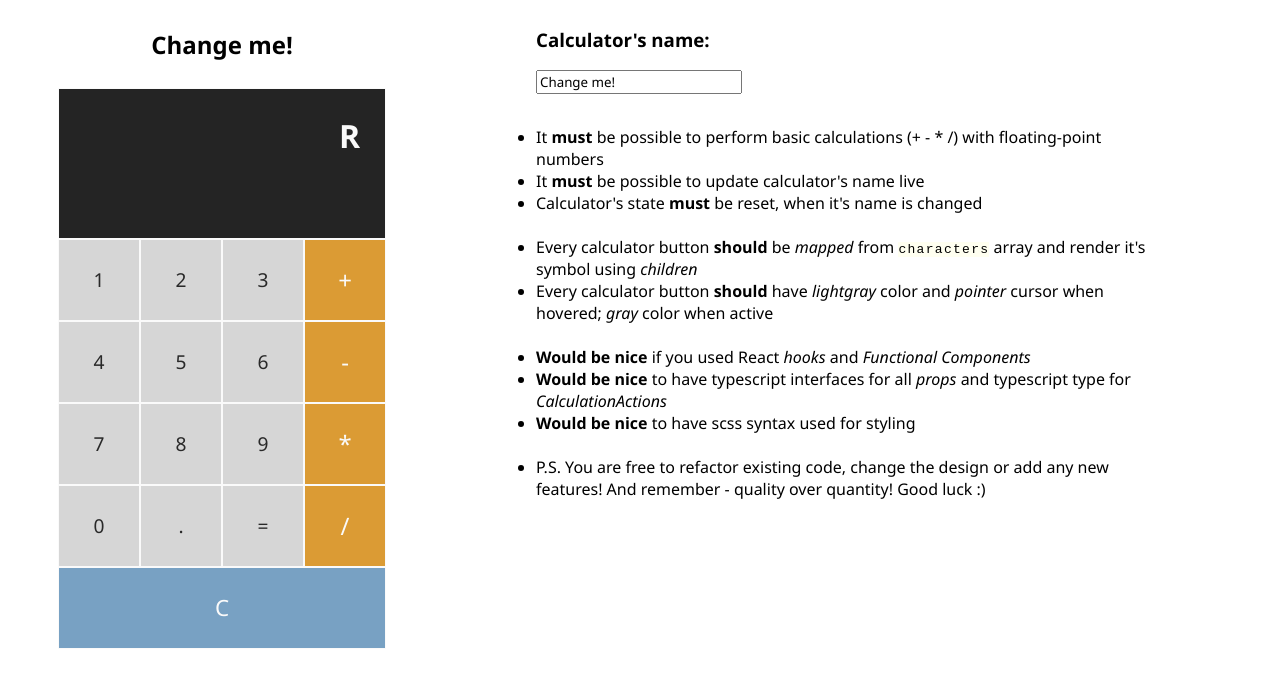
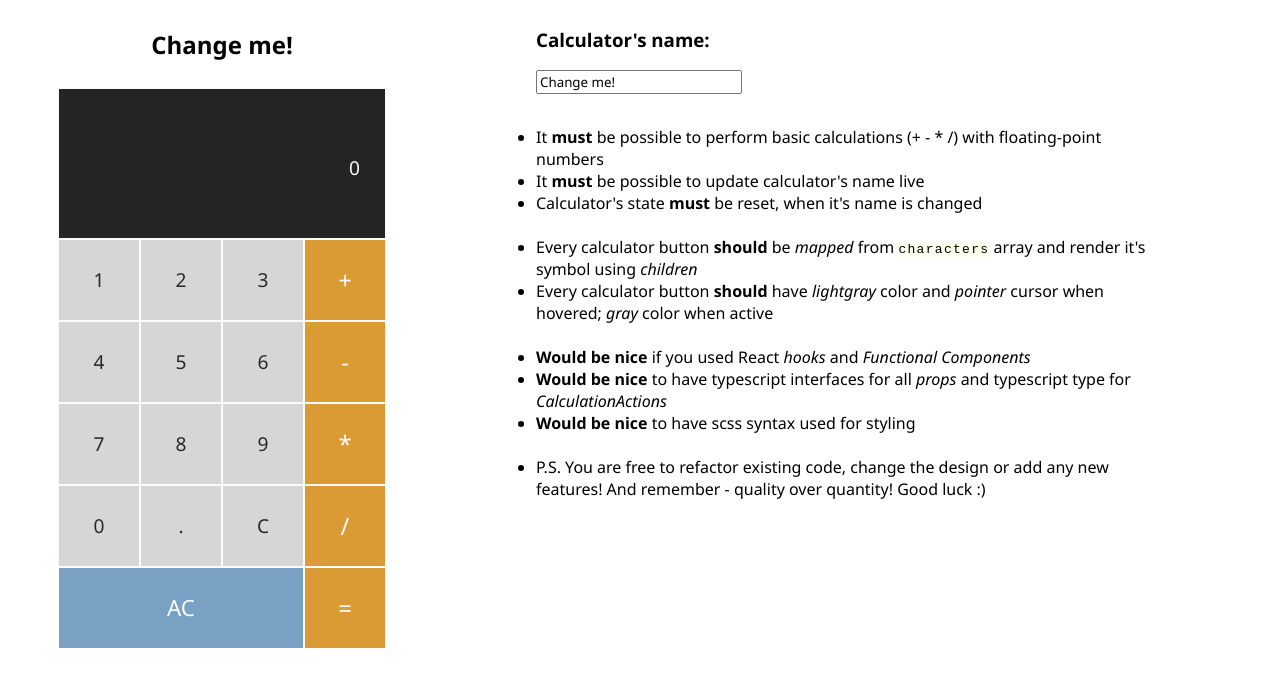
Before and after one commit to mskirmantas/calculator-app, a React (Create React App) app: page / in a window 1280 px wide. Shown: the top 686 px of the page. Built offline with nearby package versions, Linux system fonts and the light colour scheme.

Commit message:
Fixed button action logic / Added "Clear Last" button

```diff
--- a/src/App.scss
+++ b/src/App.scss
@@ -92,13 +92,13 @@ $color-bright: rgb(250, 250, 250);
     color: $color-bright;
   }
 }
-.Digits {
+.NumberButtons {
   width: 246px;
   display: flex;
   flex-wrap: wrap;
 }
 
-.MathOperators {
+.OperatorButtons {
   .calc-button {
     background-color: $operator-btn-color;
     color: $color-bright;
@@ -111,7 +111,7 @@ $color-bright: rgb(250, 250, 250);
 }
 
 .ClearButton {
-  width: 326px;
+  width: calc(100% - 2px);
   .calc-button {
     background-color: $clear-btn-color;
     color: $color-bright;
--- a/src/components/Buttons/ButtonWrapper.tsx
+++ b/src/components/Buttons/ButtonWrapper.tsx
@@ -1,6 +1,6 @@
 import React from "react";
-import { Digits } from "./Digits";
-import { MathOperators } from "./MathOperators";
+import { NumberButtons } from "./NumberButtons";
+import { OperatorButtons } from "./OperatorButtons";
 import { ClearButton } from "./ClearButton";
 
 interface ButtonWrapper {
@@ -9,27 +9,32 @@ interface ButtonWrapper {
   handleNumberClick: any;
   handleOperatorClick: any;
   handleDotClick: any;
+  handleClearLast: any;
   handleClear: any;
   handleEqual: any;
 }
 
 export const ButtonWrapper: React.FC<ButtonWrapper> = props => {
   return (
-    <div className="ButtonWrapper">
-      <div className="flex-container">
-        <Digits
+    <div className="ButtonWrapper flex-container">
+      <div className="container">
+        <NumberButtons
           numbers={props.numbers}
           symbols={props.symbols}
-          onNumberButtonClick={props.handleNumberClick}
-          onDotButtonClick={props.handleDotClick}
-          calculateResult={props.handleEqual}
+          onNumberClick={props.handleNumberClick}
+          onDotClick={props.handleDotClick}
+          onClearLastClick={props.handleClearLast}
         />
-        <MathOperators
+        <ClearButton
           symbols={props.symbols}
-          onOperatorButtonClick={props.handleOperatorClick}
+          onButtonClick={props.handleClear}
         />
       </div>
-      <ClearButton symbols={props.symbols} onButtonClick={props.handleClear} />
+      <OperatorButtons
+        symbols={props.symbols}
+        onOperatorButtonClick={props.handleOperatorClick}
+        onShowResultClick={props.handleEqual}
+      />
     </div>
   );
 };
--- a/src/components/Buttons/ClearButton.tsx
+++ b/src/components/Buttons/ClearButton.tsx
@@ -9,7 +9,7 @@ interface ClearButtonProps {
 export const ClearButton: React.FC<ClearButtonProps> = props => (
   <div className="ClearButton">
     {props.symbols.map((symbol: string) => {
-      if (symbol === "C")
+      if (symbol === "AC")
         return (
           <CalcButton
             key={symbol}
--- a/src/components/Buttons/MathOperators.tsx
+++ /dev/null
@@ -1,30 +0,0 @@
-import React from "react";
-import { CalcButton } from "./CalcButton/CalcButton";
-
-interface MathOperatorsProps {
-  symbols: any;
-  onOperatorButtonClick: any;
-}
-
-export const MathOperators: React.FC<MathOperatorsProps> = props => {
-  const mathOperator = (val: any) => {
-    return isNaN(val) && val !== "." && val !== "=" && val !== "C";
-  };
-  return (
-    <div className="MathOperators">
-      {props.symbols.map((symbol: string) => {
-        if (mathOperator(symbol))
-          return (
-            <CalcButton
-              key={symbol}
-              char={symbol}
-              onClick={() => props.onOperatorButtonClick(symbol)}
-            />
-          );
-        else {
-          return null;
-        }
-      })}
-    </div>
-  );
-};
--- a/src/components/Buttons/Digits.tsx
+++ b/src/components/Buttons/NumberButtons.tsx
@@ -1,23 +1,23 @@
 import React from "react";
 import { CalcButton } from "./CalcButton/CalcButton";
 
-interface DigitsProps {
+interface NumberButtonsProps {
   numbers: any;
   symbols: any;
-  onNumberButtonClick: any;
-  onDotButtonClick: any;
-  calculateResult: any;
+  onNumberClick: any;
+  onDotClick: any;
+  onClearLastClick: any;
 }
 
-export const Digits: React.FC<DigitsProps> = props => {
+export const NumberButtons: React.FC<NumberButtonsProps> = props => {
   return (
-    <div className="Digits">
+    <div className="NumberButtons">
       {props.numbers.map((number: number) => {
         return (
           <CalcButton
             key={number}
             char={number}
-            onClick={() => props.onNumberButtonClick(number)}
+            onClick={() => props.onNumberClick(number)}
           />
         );
       })}
@@ -25,18 +25,14 @@ export const Digits: React.FC<DigitsProps> = props => {
       {props.symbols.map((symbol: string) => {
         if (symbol === ".")
           return (
-            <CalcButton
-              key={symbol}
-              char={symbol}
-              onClick={props.onDotButtonClick}
-            />
+            <CalcButton key={symbol} char={symbol} onClick={props.onDotClick} />
           );
-        else if (symbol === "=")
+        else if (symbol === "C")
           return (
             <CalcButton
               key={symbol}
               char={symbol}
-              onClick={props.calculateResult}
+              onClick={props.onClearLastClick}
             />
           );
         else {
--- /dev/null
+++ b/src/components/Buttons/OperatorButtons.tsx
@@ -0,0 +1,39 @@
+import React from "react";
+import { CalcButton } from "./CalcButton/CalcButton";
+
+interface OperatorButtonsProps {
+  symbols: any;
+  onOperatorButtonClick: any;
+  onShowResultClick: any;
+}
+
+export const OperatorButtons: React.FC<OperatorButtonsProps> = props => {
+  const operator = (val: any) => {
+    return isNaN(val) && val !== "." && val !== "C" && val !== "AC";
+  };
+  return (
+    <div className="OperatorButtons">
+      {props.symbols.map((symbol: string) => {
+        if (operator(symbol) && symbol !== "=") {
+          return (
+            <CalcButton
+              key={symbol}
+              char={symbol}
+              onClick={() => props.onOperatorButtonClick(symbol)}
+            />
+          );
+        } else if (symbol === "=") {
+          return (
+            <CalcButton
+              key={symbol}
+              char={symbol}
+              onClick={props.onShowResultClick}
+            />
+          );
+        } else {
+          return null;
+        }
+      })}
+    </div>
+  );
+};
--- a/src/components/Calculator.tsx
+++ b/src/components/Calculator.tsx
@@ -10,22 +10,30 @@ interface CalculatorProps {
 }
 
 const numbers = [1, 2, 3, 4, 5, 6, 7, 8, 9, 0];
-const symbols = [".", "=", "+", "-", "*", "/", "C"];
+const symbols = ["+", "-", "*", "/", ".", "=", "C", "AC"];
 
 export const Calculator: React.FC<CalculatorProps> = props => {
-  const [input, setValue] = useState("");
+  const [input, setValue] = useState("0");
+  const [result, setResult] = useState("");
 
-  const addToInput = (val: any) => {
+  const addNumber = (val: any) => {
     setValue(input + val);
+    if (input[input.length - 1] === "0") {
+      setValue(input.substring(0, input.length - 1) + val);
+    }
+    if (result !== "") {
+      setResult("0");
+      setValue("" + val);
+    }
   };
 
   const addOperator = (val: any) => {
     for (let i = 0; i < [...numbers].length; i++) {
-      if (input !== "" && input[input.length - 1] === numbers[i].toString()) {
+      if (input !== "0" && input[input.length - 1] === numbers[i].toString()) {
         setValue(input + val);
       }
-      if (input !== "" && input[input.length - 1] === ".") {
-        setValue(input + "0" + val);
+      if (input !== "0" && input[input.length - 1] === ".") {
+        setValue(input.substring(0, input.length - 1) + val);
       }
     }
   };
@@ -34,31 +42,53 @@ export const Calculator: React.FC<CalculatorProps> = props => {
     if (input.indexOf(".") === -1) {
       setValue(input + ".");
     }
+    for (let i = 0; i < [...symbols].length; i++) {
+      if (input[input.length - 1] === symbols[i].toString()) {
+        setValue(input + "0.");
+      }
+    }
+    if (result !== "") {
+      setResult("");
+      setValue("0.");
+    }
   };
 
   const calculateResult = () => {
     for (let i = 0; i < [...numbers].length; i++) {
-      if (input !== "" && input[input.length - 1] === numbers[i].toString()) {
-        setValue(math.evaluate(input).toString());
+      if (input !== "0" && input[input.length - 1] === numbers[i].toString()) {
+        setValue(input + "=");
+        setResult(math.evaluate(input).toString());
+      }
+      if (input.indexOf("=") !== -1) {
+        return null;
       }
     }
   };
 
+  const clearLastValue = () => {
+    setValue(input.substring(0, input.length - 1));
+    if (input.length === 1 || input === "0") {
+      setValue("0");
+    }
+  };
+
   const clearDisplay = () => {
-    setValue("");
+    setValue("0");
+    setResult("");
   };
 
   return (
     <div className="calculator">
       <Title title={props.calcName} onNameChange={clearDisplay} />
-      <Input input={input} />
+      <Input input={input} result={result} />
       <ButtonWrapper
         symbols={symbols}
         numbers={numbers}
-        handleNumberClick={addToInput}
+        handleNumberClick={addNumber}
         handleOperatorClick={addOperator}
         handleDotClick={addDot}
         handleClear={clearDisplay}
+        handleClearLast={clearLastValue}
         handleEqual={calculateResult}
       />
     </div>
--- a/src/components/Input/Input.tsx
+++ b/src/components/Input/Input.tsx
@@ -2,12 +2,13 @@ import React from "react";
 
 interface InputProps {
   input: any;
+  result: any;
 }
 
 export const Input: React.FC<InputProps> = props => {
   return (
     <div className="input">
-      <h1 className="result">R</h1>
+      <h1 className="result">{props.result}</h1>
       <h2 className="result-small">{props.input}</h2>
     </div>
   );
```
